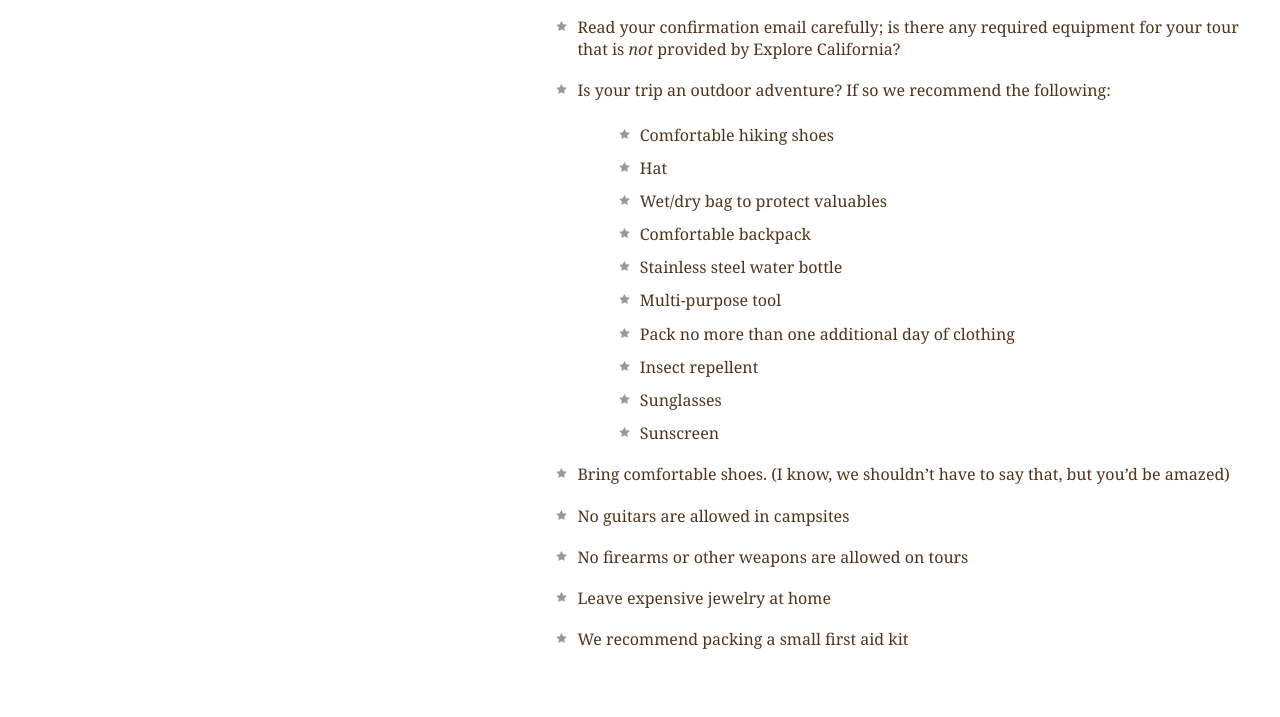
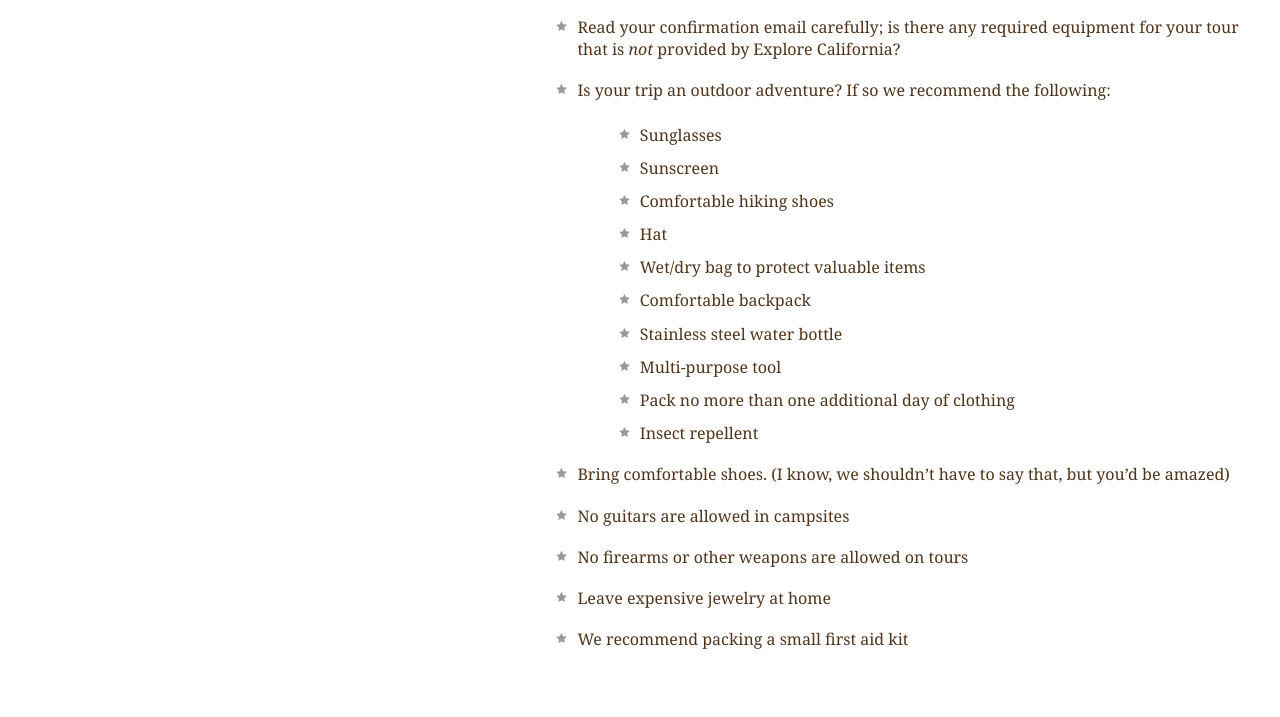
Before and after one commit to sonatunyan/FirstProject, a plain HTML site: page resources.html in a window 1280 px wide. Shown: the part 1912-2629 px from the top of the page. Drawn offline with Linux system fonts and the light colour scheme.

Commit message:
Rearanging outdoor trip items

```diff
--- a/resources.html
+++ b/resources.html
@@ -94,16 +94,17 @@
             <li>Read your confirmation email carefully; is there any required equipment for your tour that is <em>not</em> provided by Explore California?</li>
             <li>Is your trip an outdoor adventure? If so we recommend the following:
               <ul>
+			    <li>Sunglasses</li>
+                <li>Sunscreen</li>
                 <li>Comfortable hiking shoes</li>
                 <li>Hat</li>
-                <li>Wet/dry bag to protect valuables</li>
+                <li>Wet/dry bag to protect valuable items</li>
                 <li>Comfortable backpack</li>
                 <li>Stainless steel water bottle</li>
                 <li>Multi-purpose tool</li>
                 <li>Pack no more than one additional day of clothing</li>
                 <li>Insect repellent</li>
-                <li>Sunglasses</li>
-                <li>Sunscreen</li>
+
               </ul>
             </li>
             <li>Bring comfortable shoes. (I know, we shouldn’t have to say that, but you’d be amazed)</li>
```
